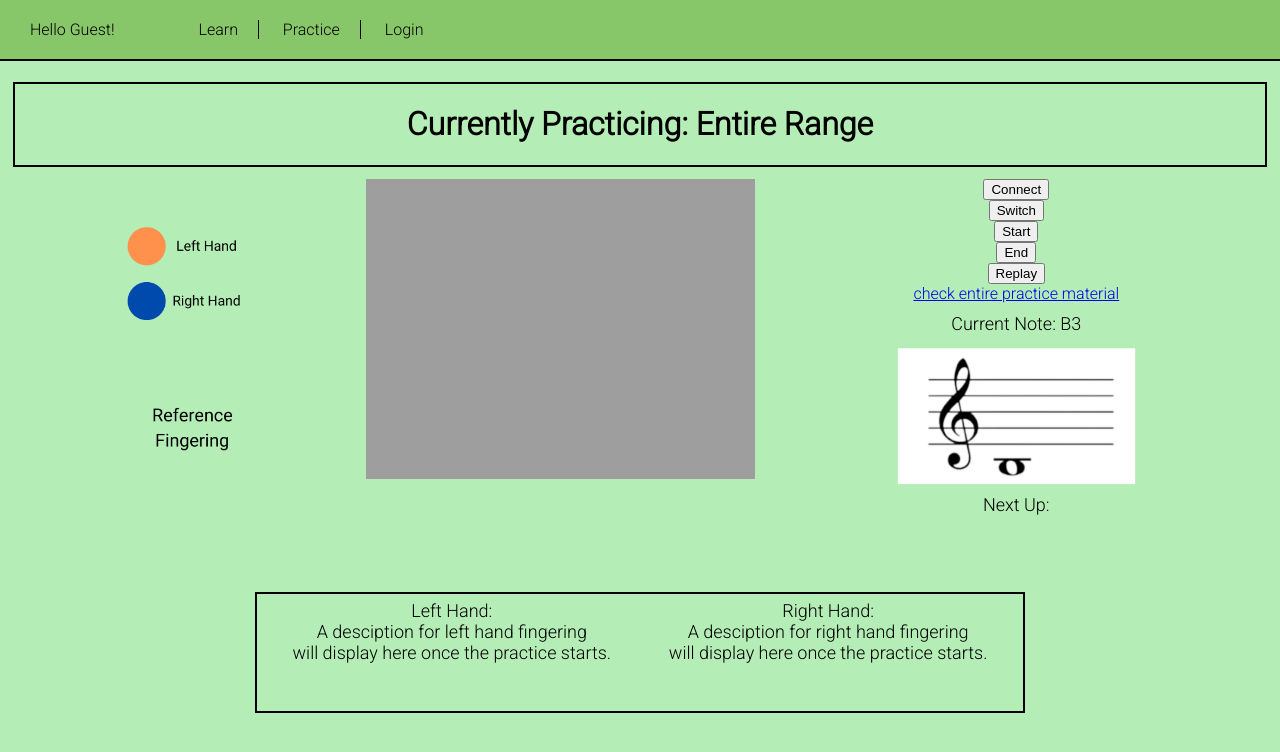
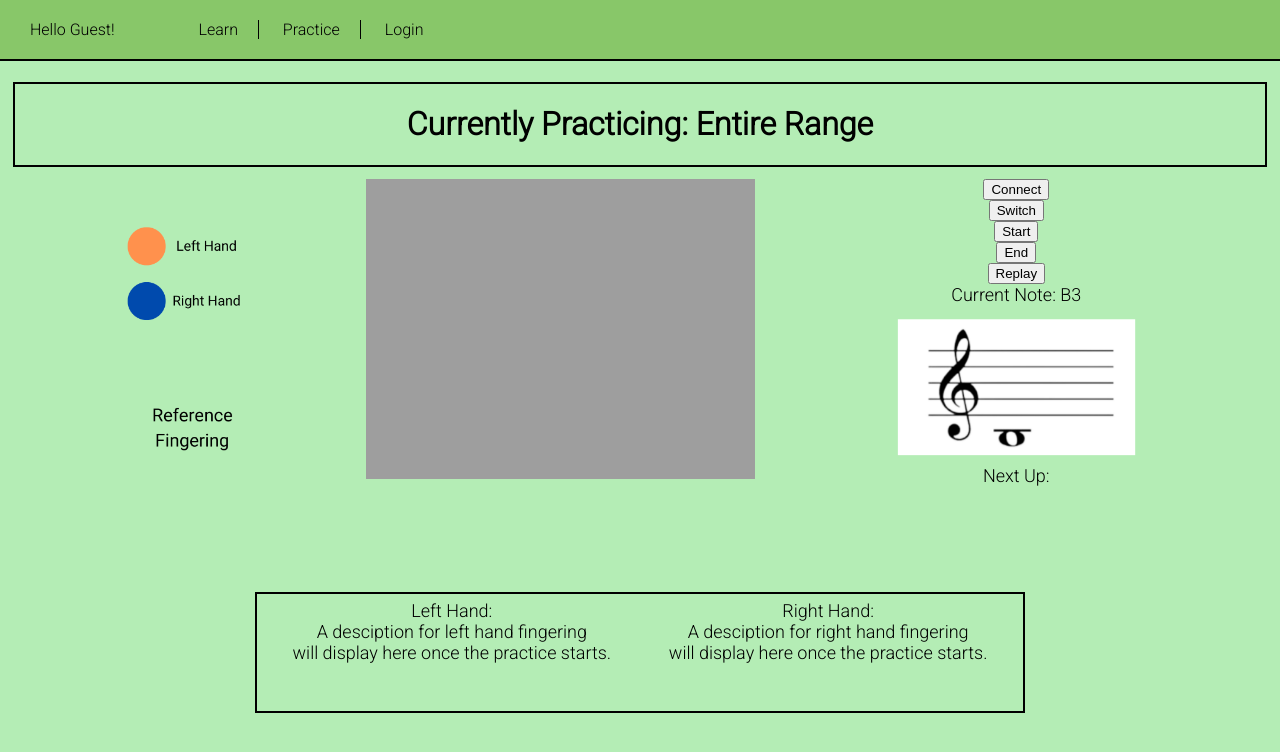
Before and after one commit to lz109/SonicScoreSaxophonics, a Django app: page /practice/ in a window 1280 px wide. Shown: the top 752 px of the page. Run offline with Django 4.2, Linux system fonts and the light colour scheme.

Commit message:
deleted hyperlink

```diff
--- a/templates/practice.html
+++ b/templates/practice.html
@@ -67,13 +67,6 @@
           </div>
           <div>
             <button id="replayButton" onclick="replayClicked()">Replay</button>
-          </div>
-          <div>
-            <a
-              href="https://www.youtube.com/watch?v=ZuJXffpXs08"
-              class="check-song"
-              >check entire practice material</a
-            >
           </div>
           <div>
             <text id="ref-note">Current Note: B3<br /></text>
```
